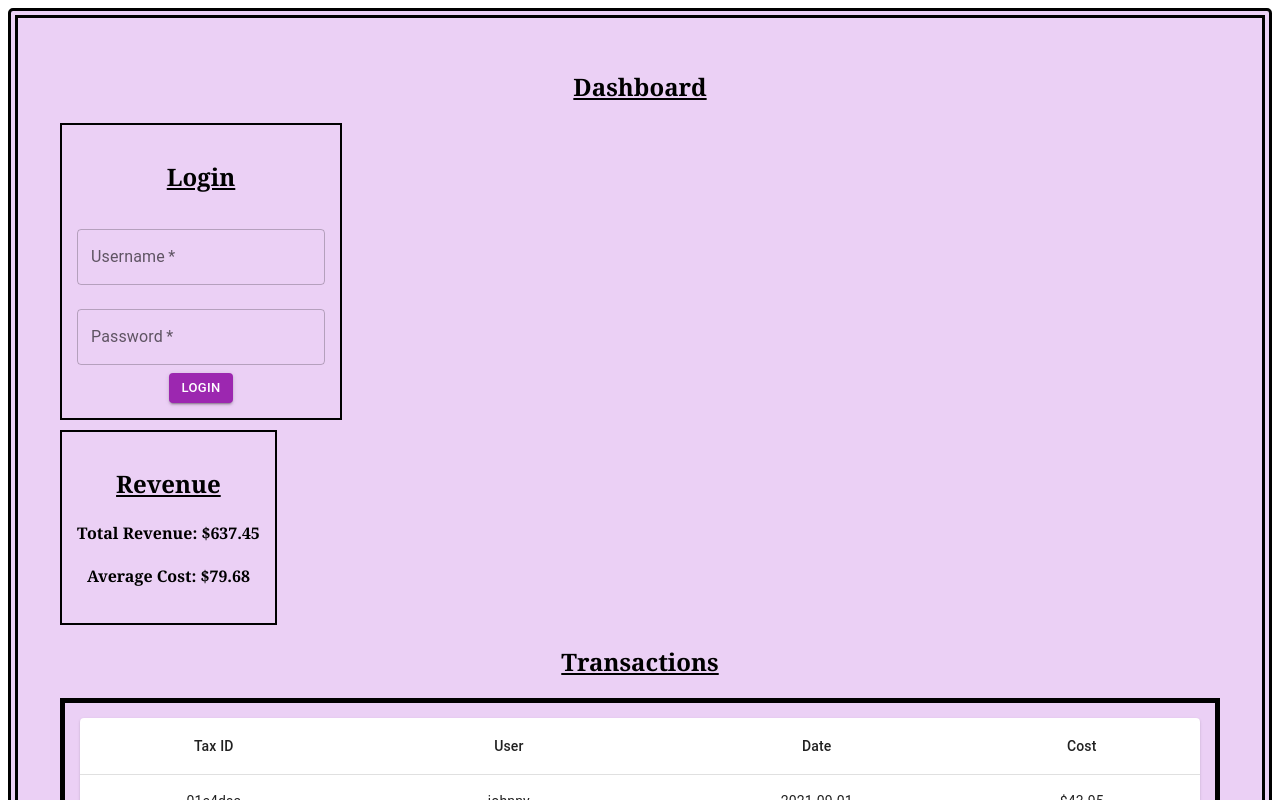
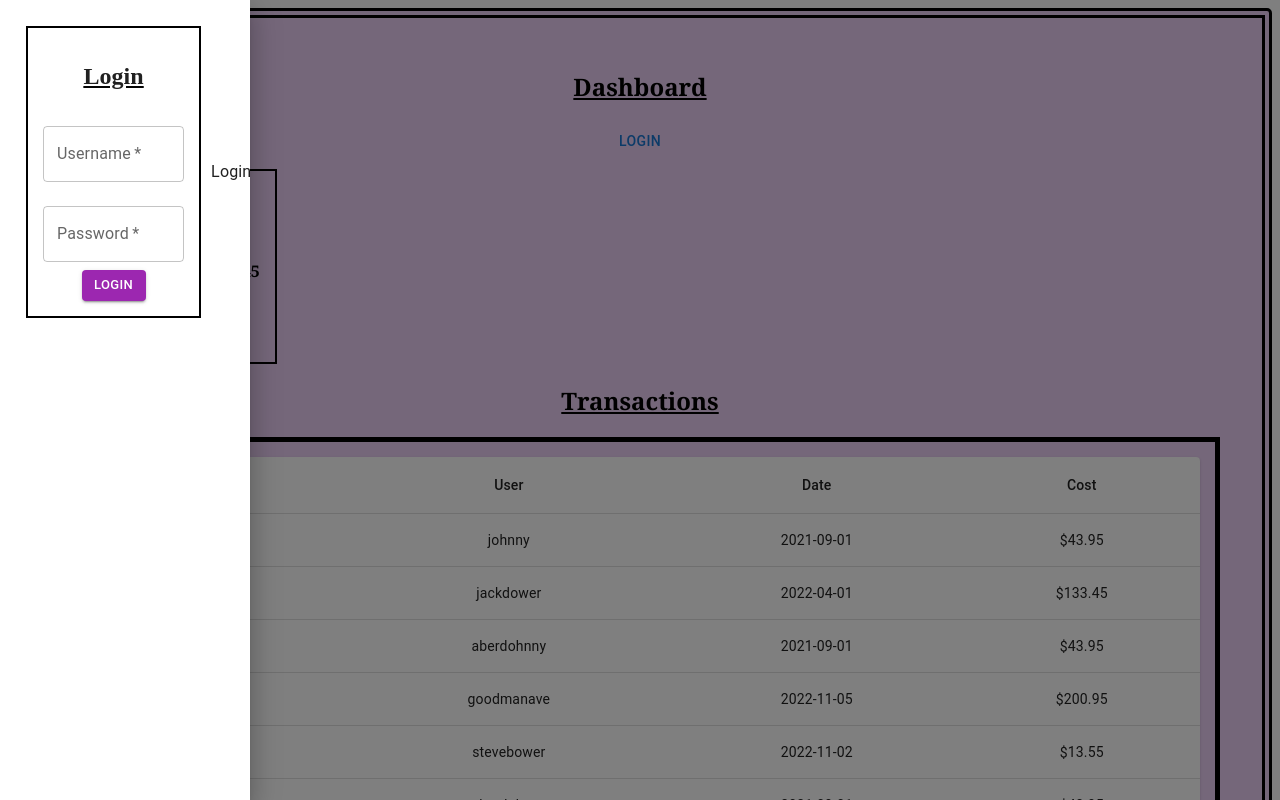
Before and after one commit to katyjayne/Block27A-Sales.Dashboard, a React (Vite) app: page / in a window 1280 px wide. Shown: the top 800 px of the page. Built offline with nearby package versions, Linux system fonts and the light colour scheme.

Commit message:
finally got a drawer added huzzah

```diff
--- a/package.json
+++ b/package.json
@@ -13,7 +13,7 @@
     "@emotion/react": "^11.11.3",
     "@emotion/styled": "^11.11.0",
     "@mui/icons-material": "^5.15.10",
-    "@mui/material": "^5.15.10",
+    "@mui/material": "^5.15.11",
     "react": "^18.2.0",
     "react-dom": "^18.2.0"
   },
--- a/src/components/Sidebar.jsx
+++ b/src/components/Sidebar.jsx
@@ -2,12 +2,58 @@
 import Button from '@mui/material/Button';
 import { useState } from 'react';
 import Login from './Login';
+import * as React from 'react';
+import Box from '@mui/material/Box';
+import Drawer from '@mui/material/Drawer';
+import List from '@mui/material/List';
+import Divider from '@mui/material/Divider';
+import ListItem from '@mui/material/ListItem';
+import ListItemButton from '@mui/material/ListItemButton';
+import ListItemText from '@mui/material/ListItemText';
+import InboxIcon from '@mui/icons-material/MoveToInbox';
+import MailIcon from '@mui/icons-material/Mail';
 
-export default function Sidebar() {
+
+export default function TemporaryDrawer() {
+  const [open, setOpen] = React.useState(true);
+
+  const toggleDrawer = (newOpen) => () => {
+    setOpen(newOpen);
+  };
+
+  const DrawerList = (
+    <Box sx={{ width: 250 }} role="presentation" onClick={toggleDrawer(false)}>
+      <List>
+        {['Login'].map((text) => (
+          <ListItem key={Login} disablePadding>
+            <ListItemButton>
+              <Login>
+                {/* {index % 2 === 0 ? <InboxIcon /> : <MailIcon />} */}
+              </Login>
+              <ListItemText primary={text} />
+            </ListItemButton>
+          </ListItem>
+        ))}
+      </List>
+      {/* <Divider /> */}
+    </Box>
+  );
+
   return (
-    <>
-    <Login />
+    <div>
+      <Button onClick={toggleDrawer(true)}>Login</Button>
+      <Drawer open={open} onClose={toggleDrawer(false)}>
+        {DrawerList}
+      </Drawer>
+    </div>
+  );
+}
 
-    </>
-  )
-}
+
+// export default function Sidebar() {
+//   return (
+//     <>
+//     <Login />
+//     </>
+//   )
+// }
```
Also changed, not shown: 1 other file (tests, documents, lock files or other folders).
